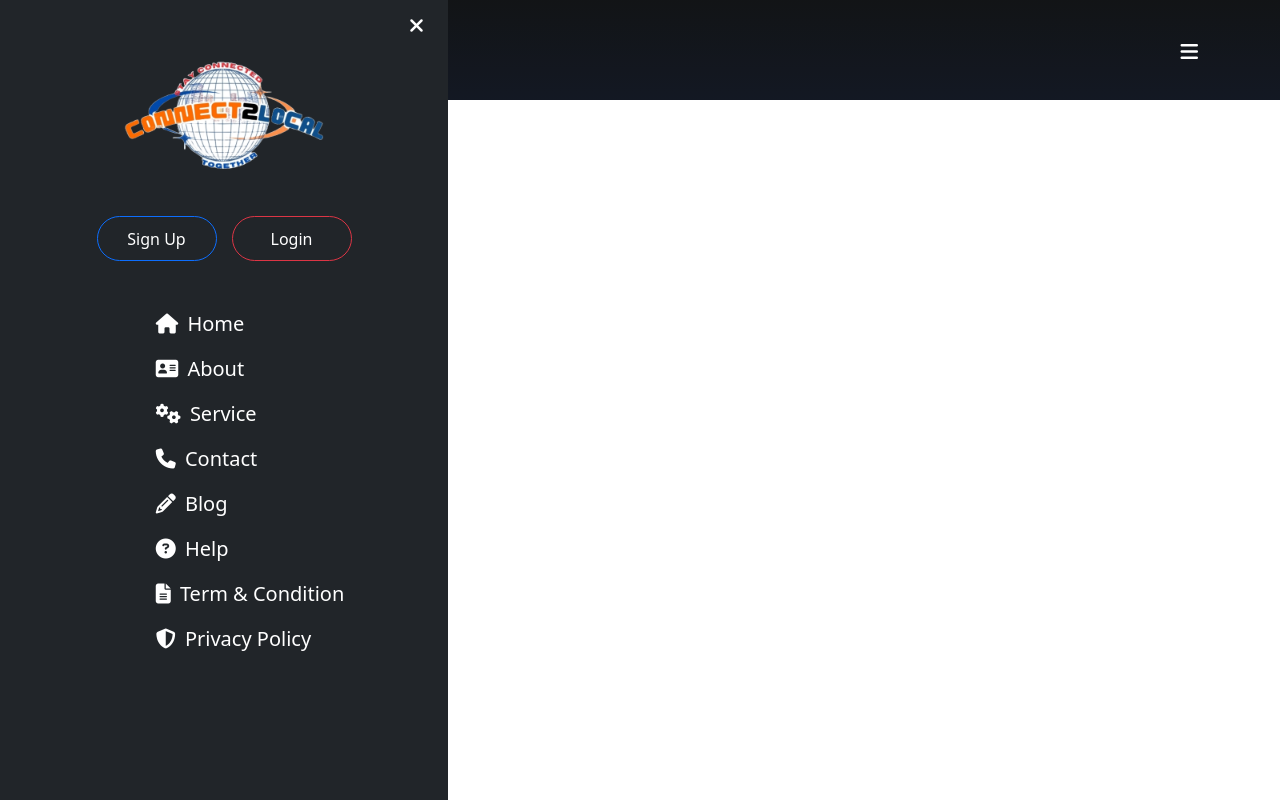
After one commit to connect2local247/connect2local, a PHP site: page /testnav.php in a window 1280 px wide. The commit adds this page. Run offline with PHP 8.4, Linux system fonts and the light colour scheme.

Commit message:
navbar changes

```diff
--- a/asset/css/style.css
+++ b/asset/css/style.css
@@ -32,6 +32,19 @@ li.nav-item a.nav-link:hover{
     z-index: 1000; /* Ensure the navbar appears on top of other elements */
 }
 
+#nav-animation{
+    animation: slide-left 1s 1 ;
+    transition: all 1s ease-in;
+}
+#sign-up-btn:hover{
+    box-shadow: inset 200px 0 0 0 rgba(0, 149, 255, 0.737) !important;
+    transition: all 1.5s ease-in-out;
+}
+
+#login-btn:hover{
+    box-shadow: inset 200px 0 0 0 rgba(255, 42, 0, 0.486) !important;
+    transition: all 1.5s ease-in-out;
+}
 /* Business Category & Services */
 
 
@@ -68,5 +81,29 @@ li.icon > a > i.link-icon:hover{
 
 .user-image{
     height:200px;
-    width:100%;
+    width:250px;
 }
+
+
+
+/* Animation */
+
+@keyframes slide-left {
+    0%{
+        margin-left:-200px;
+        opacity: 0;
+    }
+    100%{
+        margin-left:0px;
+        opacity: 1;
+    }
+}
+
+/* Media Query */
+
+@media only screen and (min-width:1024px) and (max-width:1300px) {
+    #nav-animation{
+        width:35% !important;
+        overflow-y: scroll !important;
+    }
+}
--- a/component/navbar.php
+++ b/component/navbar.php
@@ -1,7 +1,7 @@
 
 <!-- Navigation bar HTML code -->
 
-<nav class="navbar">
+<nav class="navbar position-fixed">
             <div class="container d-flex align-items-center ">
                 <div class="brand-logo">
                     <a href="index.php" class="nav-link"><img src="/asset/image/logo.png" alt="This is logo" height="90" width="100"></a>
--- /dev/null
+++ b/testnav.php
@@ -0,0 +1,74 @@
+<!DOCTYPE html>
+<html lang="en">
+<head>
+    <meta charset="UTF-8">
+    <meta name="viewport" content="width=device-width, initial-scale=1.0">
+    <title>Document</title>
+    <?php include "./asset/link/cdn-link.html"; ?>
+    <link rel="stylesheet" href="/asset/css/style.css">
+
+    <style>
+
+/* @media only screen and (max-width:1024px) {
+    #nav-animation{
+        width:35% !important;
+        overflow-y: scroll !important;
+    }
+} */
+    </style>
+</head>
+<body>
+    <nav class="navbar bg-dark" style="z-index:1">
+    <div class="container d-flex align-items-center ">
+                <div class="brand-logo">
+                    <a href="index.php" class="nav-link"><img src="/asset/image/logo.png" alt="This is logo" height="90" width="100"></a>
+                </div>
+                <!-- <div class="menu">
+                    <ul class="nav">
+                        <li class="nav-item"><a href="#" class="nav-link text-white">Home</a></li>
+                        <li class="nav-item"><a href="#" class="nav-link text-white">About</a></li>
+                        <li class="nav-item"><a href="#" class="nav-link text-white">Service</a></li>
+                        <li class="nav-item"><a href="#" class="nav-link text-white">Contact</a></li>
+                        <li class="nav-item"><a href="#" class="nav-link text-white">Blog</a></li>
+                        <li class="nav-item"><a href="#" class="nav-link text-white">Help</a></li>
+                        <li class="nav-item"><a href="#" class="nav-link text-white">Term & Condition</a></li>
+                        <li class="nav-item"><a href="#" class="nav-link text-white">Privacy Policy</a></li>
+                    </ul>
+                </div> -->
+
+                <div class="menu-icon">
+                    <i class="fa-solid fa-bars text-white fs-5"></i>
+                </div>
+                <!-- <div class="register">
+                    <button class="btn text-bg-primary bg-gradient px-4 py-2 rounded-pill user-auth-btn" onclick="location.href='/component/choice.php'">Sign Up</button>
+                    <button class="btn  text-bg-primary bg-gradient px-4 py-2 rounded-pill user-auth-btn">Login</button>
+                </div> -->
+            </div>
+    </nav>
+
+    <div class="col-lg-3 col-md-5 col-12 bg-dark position-fixed p-3" style="height:100vh;z-index:10;" id="nav-animation">
+                <i class="fa-solid fa-xmark fs-5 position-absolute end-0 top-2 text-white px-4"></i>
+                <div class="brand-logo d-flex justify-content-center">
+                    <a href="index.php" class="nav-link"><img src="/asset/image/logo.png" alt="This is logo" height="200" width="200"></a>
+                </div>
+
+                <div class="register d-flex justify-content-center" style="gap:15px">
+                    <button id="sign-up-btn" class="btn text-white border border-primary px-4 py-2 rounded-pill " onclick="location.href='/component/choice.php'" style="width:120px;height:45px">Sign Up</button>
+                    <button id="login-btn" class="btn  border text-white border-danger px-4 py-2 rounded-pill " style="width:120px">Login</button>
+                </div>
+            <div class="menu d-flex justify-content-center  mt-5 ms-5">
+                    <ul class="list-unstyled d-flex flex-column" style="gap:15px;">
+                        <li class="nav-item"><a href="#" class="nav-link text-white fs-5"><i class="fa-solid fa-house mx-1"></i> Home</a></li>
+                        <li class="nav-item"><a href="#" class="nav-link text-white fs-5"><i class="fa-solid fa-address-card mx-1"></i> About</a></li>
+                        <li class="nav-item"><a href="#" class="nav-link text-white fs-5"><i class="fas fa-cogs mx-1"></i> Service</a></li>
+                        <li class="nav-item"><a href="#" class="nav-link text-white fs-5"><i class="fas fa-phone mx-1"></i> Contact</a></li>
+                        <li class="nav-item"><a href="#" class="nav-link text-white fs-5"><i class="fas fa-pencil-alt mx-1"></i> Blog</a></li>
+                        <li class="nav-item"><a href="#" class="nav-link text-white fs-5"><i class="fas fa-question-circle mx-1"></i> Help</a></li>
+                        <li class="nav-item"><a href="#" class="nav-link text-white fs-5"><i class="fas fa-file-alt mx-1"></i> Term & Condition</a></li>
+                        <li class="nav-item"><a href="#" class="nav-link text-white fs-5"><i class="fas fa-shield-alt mx-1"></i> Privacy Policy</a></li>
+                    </ul>
+                </div>
+    </div>
+
+</body>
+</html>
```
Also changed, not shown: component/choice.php (+20 -19 lines), index.php (+25 -30 lines), user/businessman/register/form/business_register.php (added, +11 -0 lines), asset/image/user/businessman.png, asset/image/user/customer.png.
